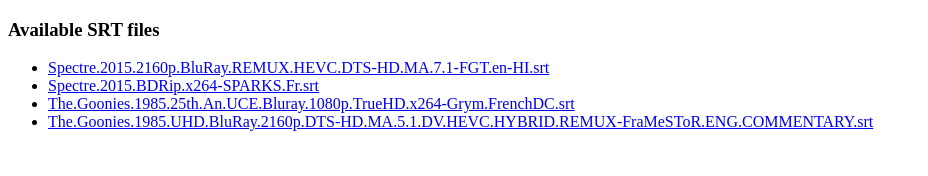
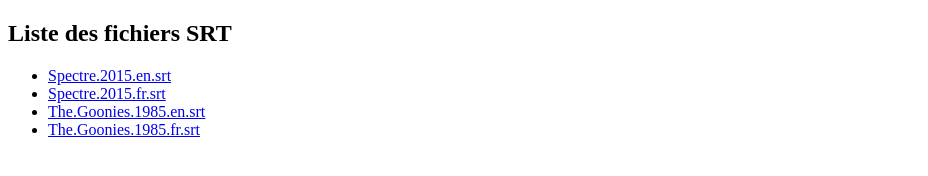
Before and after one commit to Otherview78/otherview-srt-api, a plain HTML site: page films/index.html in a window 1280 px wide. Shown: the whole page, without its empty margins (0-928 px from the left). Drawn offline with Linux system fonts and the light colour scheme.

Commit message:
index.html

```diff
--- a/films/index.html
+++ b/films/index.html
@@ -1,30 +1,16 @@
 <!DOCTYPE html>
-<html lang="en">
+<html>
 <head>
     <meta charset="UTF-8">
-    <title>Films SRT Index</title>
+    <title>OTHERVIEW SRT Index</title>
 </head>
 <body>
-
-<h3>Available SRT files</h3>
-
+<h2>Liste des fichiers SRT</h2>
 <ul>
-    <li><a href="Spectre.2015.2160p.BluRay.REMUX.HEVC.DTS-HD.MA.7.1-FGT.en-HI.srt">
-        Spectre.2015.2160p.BluRay.REMUX.HEVC.DTS-HD.MA.7.1-FGT.en-HI.srt
-    </a></li>
-
-    <li><a href="Spectre.2015.BDRip.x264-SPARKS.Fr.srt">
-        Spectre.2015.BDRip.x264-SPARKS.Fr.srt
-    </a></li>
-
-    <li><a href="The.Goonies.1985.25th.An.UCE.Bluray.1080p.TrueHD.x264-Grym.FrenchDC.srt">
-        The.Goonies.1985.25th.An.UCE.Bluray.1080p.TrueHD.x264-Grym.FrenchDC.srt
-    </a></li>
-
-    <li><a href="The.Goonies.1985.UHD.BluRay.2160p.DTS-HD.MA.5.1.DV.HEVC.HYBRID.REMUX-FraMeSToR.ENG.COMMENTARY.srt">
-        The.Goonies.1985.UHD.BluRay.2160p.DTS-HD.MA.5.1.DV.HEVC.HYBRID.REMUX-FraMeSToR.ENG.COMMENTARY.srt
-    </a></li>
+    <li><a href="Spectre.2015.en.srt">Spectre.2015.en.srt</a></li>
+    <li><a href="Spectre.2015.fr.srt">Spectre.2015.fr.srt</a></li>
+    <li><a href="The.Goonies.1985.en.srt">The.Goonies.1985.en.srt</a></li>
+    <li><a href="The.Goonies.1985.fr.srt">The.Goonies.1985.fr.srt</a></li>
 </ul>
-
 </body>
 </html>
```
